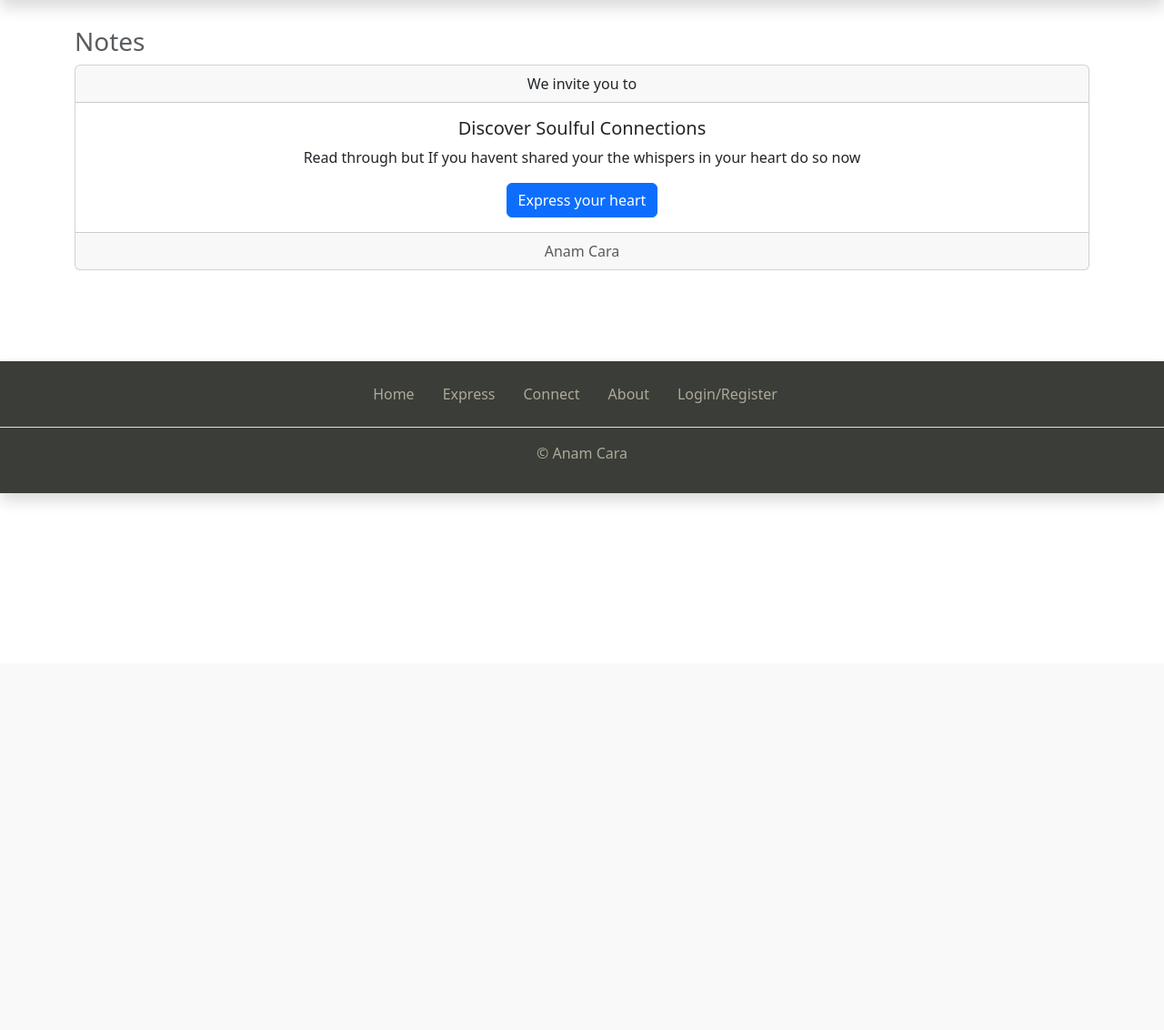
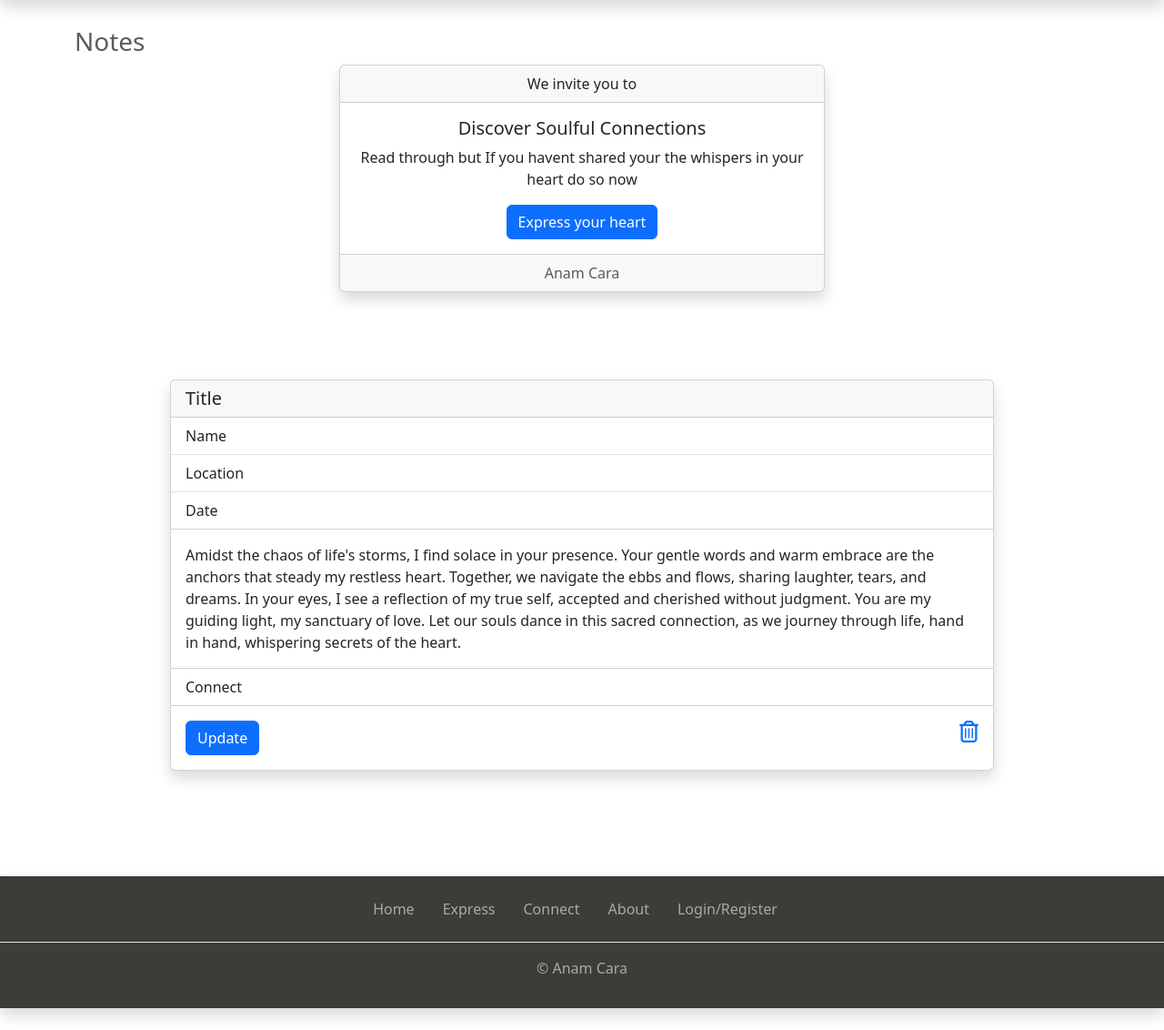
Before and after one commit to PhilEllis/AnamCara-milestone-3, a Flask app: page /notes in a window 1280 px wide. Shown: the part 71-1203 px from the top of the page at 91% size. Before the commit the page ends 621 px from the top, so only its background shows below. Run offline with Flask 3, Linux system fonts and the light colour scheme; some libraries are stand-ins or nearby versions.

Commit message:
feat!: Basic notes card created structure only

```diff
--- a/notemanager/templates/add_note.html
+++ b/notemanager/templates/add_note.html
@@ -3,7 +3,7 @@
 
 <h3 class="text-muted">Add Note</h3>
 
-<div class="card text-center">
+<div class="card text-center shadow">
     <div class="card-header">
       Featured
     </div>
--- a/notemanager/templates/notes.html
+++ b/notemanager/templates/notes.html
@@ -2,8 +2,10 @@
 {% block content %}
 
 <h3 class="text-muted">Notes</h3>
-
-<div class="card text-center">
+<div class="container">
+  <div class="row d-flex justify-content-center align-items-center">
+    <div class="col-6">
+      <div class="card text-center mb-5 shadow">
         <div class="card-header">
           We invite you to
         </div>
@@ -16,5 +18,43 @@
           Anam Cara
         </div>
       </div>
+    </div>
+  </div>
+</div>
+
+<div class="container">
+  <div class="row d-flex justify-content-center align-items-center">
+    <div class="col-10">
+      <div class="card mt-5 mb-3 shadow">
+        <h5 class="card-header">Title</h5>
+        <ul class="list-group list-group-flush">
+          <li class="list-group-item">Name</li>
+          <li class="list-group-item">Location</li>
+          <li class="list-group-item">Date</li>
+        </ul>
+        <div class="card-body">
+        <p class="card-text">Amidst the chaos of life's storms, I find solace in your presence.
+          Your gentle words and warm embrace are the anchors that steady my restless heart.
+          Together, we navigate the ebbs and flows, sharing laughter, tears, and dreams.
+          In your eyes, I see a reflection of my true self, accepted and cherished without judgment.
+          You are my guiding light, my sanctuary of love. Let our souls dance in this sacred connection,
+          as we journey through life, hand in hand, whispering secrets of the heart.</p>
+      </div>
+      <ul class="list-group list-group-flush">
+        <li class="list-group-item">Connect</li>
+      </ul>
+      <div class="card-body d-flex justify-content-between">
+        <div>
+        <a href="#" class="btn btn-primary">Update</a>
+        </div>
+        <div></div>
+        <a href="#" class="card-link"><i class="fa-regular fa-trash-can fa-xl"></i></a>
+        </div>
+      </div>
+    </div>
+    </div>
+  </div>
+</div>
+
 
 {% endblock %}
```
Lines whose indentation alone changed are shown as unchanged.
